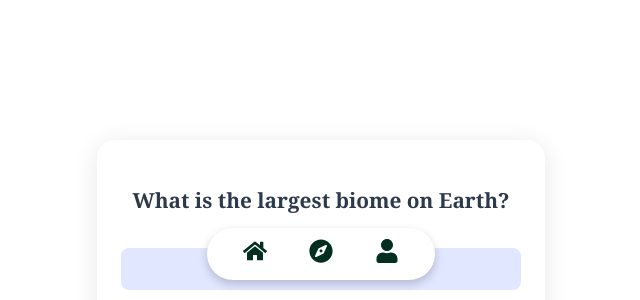
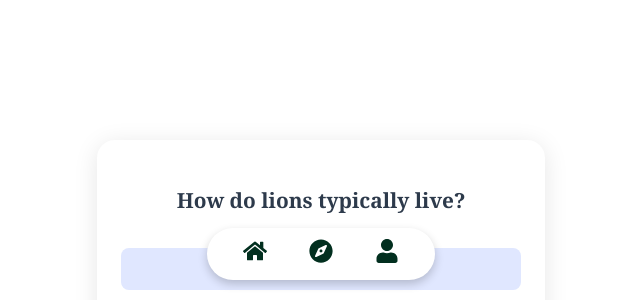
Before and after one commit to huntercordes/museum-adventure-game, a React (Vite) app: page /museum-adventure-game/regular-quiz in a window 1280 px wide. Shown: the part 500-800 px from the top of the page, without its empty margins (319-959 px from the left). Built offline with nearby package versions, Linux system fonts and the light colour scheme; no server answers; a web font is replaced by a local one.

Commit message:
changed the quzi questions

```diff
--- a/src/pages/RegularQuizPage.jsx
+++ b/src/pages/RegularQuizPage.jsx
@@ -5,19 +5,19 @@ import styles from '../styles/RegularQuizPage.module.css';
 
 const quizData = [
   {
-    question: "What is the largest biome on Earth?",
-    options: ["Desert", "Ocean", "Rainforest"],
-    answer: "Ocean",
+    question: "How do lions typically live?",
+    options: ["In packs", "In prides", "Alone"],
+    answer: "In prides",
   },
   {
-    question: "Which biome has the most biodiversity?",
-    options: ["Tundra", "Rainforest", "Grassland"],
-    answer: "Rainforest",
+    question: "On which continent primarily do toucans live?",
+    options: ["Africa", "South America", "Europe"],
+    answer: "South America",
   },
   {
-    question: "Which biome is known for very little rainfall?",
-    options: ["Desert", "Forest", "Savanna"],
-    answer: "Desert",
+    question: "What do narwhals use their long tusk for?",
+    options: ["Fighting", "Eating", "Sensing"],
+    answer: "Sensing",
   },
 ];
 
```
